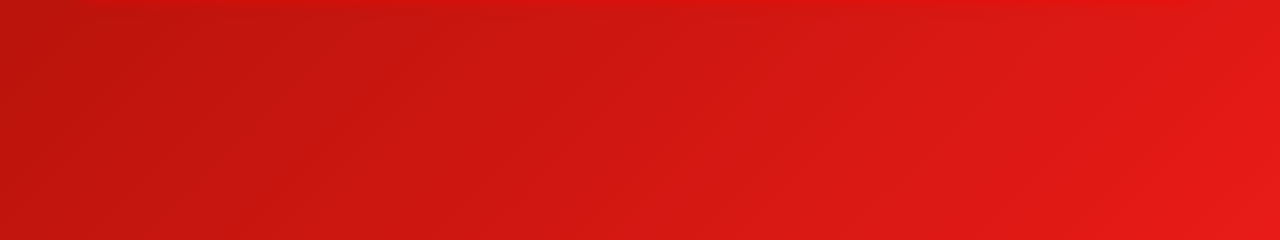
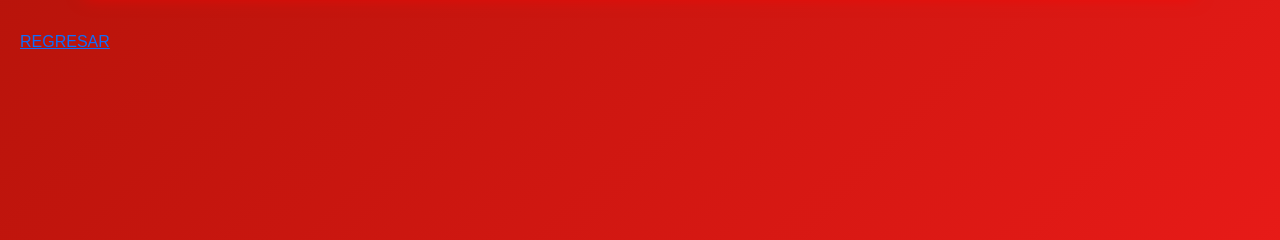
Before and after one commit to vivi0999/ventas, a Flask app: page / in a window 1280 px wide. Shown: the part 321-561 px from the top of the page. Run offline with Flask 3, Linux system fonts and the light colour scheme; the visitor is signed in with stand-in values (Sample User, id 1); data that the repository does not hold is empty.

Commit message:
otro fdmmt

```diff
--- a/templates/comprar.html
+++ b/templates/comprar.html
@@ -31,5 +31,6 @@
         <input type="submit"value="registro">
     </form>
 
+
 </body>
 </html>
--- a/templates/formulario.html
+++ b/templates/formulario.html
@@ -91,5 +91,6 @@
 <script src="https://code.jquery.com/jquery-3.6.0.min.js"></script>
 
   </div>
+  <a href="/">REGRESAR</a>
 </body>
 </html>
```
